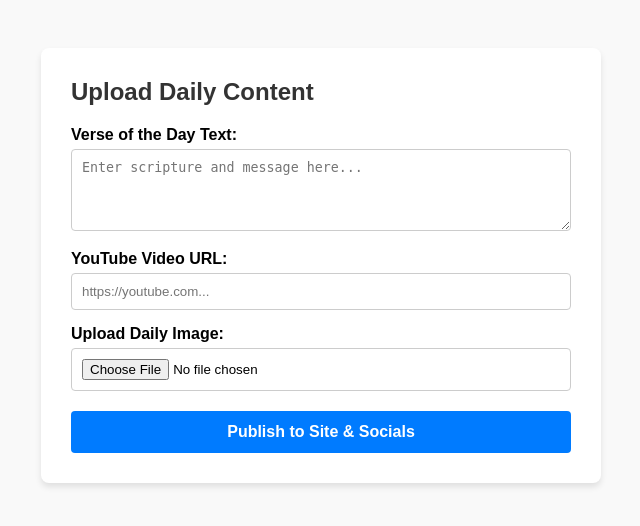
After one commit to nsieffert/FaithFellowship, a Flask app: page /admin-dashboard in a window 1280 px wide. The commit adds this page. Shown: the top 526 px of the page, without its empty margins (319-959 px from the left). Run offline with Flask 3, Linux system fonts and the light colour scheme; the visitor is signed in with stand-in values (Sample User, id 1).

Commit message:
Added an admin page, files and changes to accomodate automatic posting to Zapier.

```diff
--- a/app.py
+++ b/app.py
@@ -1,21 +1,26 @@
-from flask import Flask, render_template, redirect, jsonify, url_for, flash
+import os
+import secret
+from flask import Flask, render_template, redirect, jsonify, url_for, flash, session
 from flask import Flask, request, render_template_string
-import smtplib
-from email.mime.text import MIMEText
-from email.mime.multipart import MIMEMultipart
-import os
+import requests
 import sqlite3
-
-# deactivate the items for email and try a database instead - secret, email key, pwd key
-# import secret
-# Load Gmail credentials from environment variables for security
-# EMAIL_KEY = os.getenv(secret.EMAIL_KEY)
-# PASSWORD_KEY = os.getenv(secret.PASSWORD_KEY)
-
+from werkzeug.utils import secure_filename
+import json
 
 app = Flask(__name__)
 application = app
 app.secret_key = 'supercalifrag' # Required for flash messages
+
+# Set your master password here
+ADMIN_PASSWORD = secret.ADMIN_KEY
+
+# Tell Flask where to save your uploaded images inside the static folder
+UPLOAD_FOLDER = os.path.join('static', 'images')
+app.config['UPLOAD_FOLDER'] = UPLOAD_FOLDER
+
+# 👇 MAKE SURE THIS EXACT LINE IS HERE 👇
+DATA_FILE = 'current_verse.json'
+
 @app.route('/')
 def index():
     return render_template('index.html')
@@ -98,33 +103,106 @@ def form():
     with open("contact.html", "r") as f:
         return f.read()
 
-# @app.route("/send", methods=["POST"])
-# def send_email():
-#         name = request.form.get("name")
-#         email = request.form.get("email")
-#         message = request.form.get("message")
+# Do not change anything above this line! Except new imports
 
-#         if not all([name, email, message]):
-#             return "All fields are required.", 400
-#
-#         # Create the email - deactivate from here to try database
-#         msg = MIMEMultipart()
-#         msg["From"] = secret.EMAIL_KEY
-#         msg["To"] = secret.EMAIL_KEY  # Send to yourself
-#         msg["Subject"] = f"New Contact Form Submission from {name}"
-#
-#         body = f"Name: {name}\nEmail: {email}\n\nMessage:\n{message}"
-#         msg.attach(MIMEText(body, "plain"))
-#
-#         # Send via Gmail SMTP
-#         with smtplib.SMTP_SSL("smtp.gmail.com", 465) as server:
-#             server.login(secret.EMAIL_KEY, secret.PASSWORD_KEY)
-#             server.send_message(msg)
-#             # msg["Cc"] = email_from_form - not quite sure how this works yet.
-#
-#         return jsonify({"status": "success", "message": "Your message has been sent successfully!"})
-#
-#
+# 1. NEW: The Login Page Route
+@app.route('/admin-login', methods=['GET', 'POST'])
+def admin_login():
+    if request.method == 'POST':
+        # Grab the password typed into the login form
+        typed_password = request.form.get('password')
+
+        # Verify if the password matches your master password
+        if typed_password == ADMIN_PASSWORD:
+            session['logged_in'] = True  # Give the user their "wristband"
+            return redirect(url_for('admin_page'))
+        else:
+            return render_template('login.html', error="Incorrect password. Try again.")
+
+    return render_template('login.html', error=None)
+
+
+# 2. UPDATED: Your Admin Dashboard Route (Protected)
+@app.route('/admin-dashboard')
+def admin_page():
+    # Check if the user has the "wristband" cookie. If not, kick them out to login.
+    if not session.get('logged_in'):
+        return redirect(url_for('admin_login'))
+
+    return render_template('admin.html')
+
+
+# 3. The Form Submission Route (Protected for safety)
+@app.route('/publish-daily', methods=['POST'])
+def publish_daily():
+    if not session.get('logged_in'):
+        return "Unauthorized access denied.", 403
+
+    verse_text = request.form.get('verse')
+    youtube_url = request.form.get('youtube_url')
+    image_file = request.files.get('image_file')
+
+    embed_url = ""
+    if youtube_url:
+        if "watch?v=" in youtube_url:
+            # Safely strips everything before the ID, and splits off any extra trailing parameters like playlists
+            video_id = youtube_url.split("watch?v=")[1].split("&")[0]
+            embed_url = f"https://youtube.com{video_id}"
+        elif "youtu.be/" in youtube_url:
+            # Safely handles mobile share links
+            video_id = youtube_url.split("youtu.be/")[1].split("?")[0]
+            embed_url = f"https://youtube.com{video_id}"
+        else:
+            embed_url = youtube_url
+    # ----------------------------------------
+
+    # 2. FIXED IMAGE SAVING AND PLACEHOLDER
+    if image_file and image_file.filename != '':
+        filename = secure_filename(image_file.filename)
+
+        # This line will now work perfectly since you created the static/images folder!
+        image_file.save(os.path.join(app.config['UPLOAD_FOLDER'], filename))
+
+        # Hardcoded real internet image so Zapier doesn't fail locally
+        public_image_url = f"https://faithfellowshipterrell.org{filename}"
+    else:
+        public_image_url = ""
+
+    daily_content = {
+        "verse": verse_text,
+        "youtube_video": embed_url,
+        "image": public_image_url
+    }
+
+    # Save data locally to your JSON file
+    with open(DATA_FILE, 'w') as file:
+        json.dump(daily_content, file)
+
+    # Send data to Zapier
+    zapier_webhook_url = "https://hooks.zapier.com/hooks/catch/28051022/42s1dq0/"
+
+    # NEW CODE: This tricks Zapier's firewall into treating Python like a normal browser
+    custom_headers = {
+        'User-Agent': 'Mozilla/5.0 (Windows NT 10.0; Win64; x64) AppleWebKit/537.36 (KHTML, like Gecko) Chrome/120.0.0.0 Safari/537.36',
+        'Connection': 'close'  # Explicitly closes the connection after passing data safely
+    }
+
+    try:
+        # We pass both the data and our custom browser headers mask
+        response = requests.post(zapier_webhook_url, json=daily_content, headers=custom_headers)
+        print(f"Zapier Status Code: {response.status_code}")
+    except Exception as e:
+        print(f"Automation failed: {e}")
+
+    return "Successfully published to website and sent to social media!"
+
+
+# 4. OPTIONAL: A Logout Route to clear your cookie when done
+@app.route('/admin-logout')
+def admin_logout():
+    session.pop('logged_in', None)  # Destroy the digital wristband
+    return "You have been logged out safely."
+
 
 if __name__ == '__main__':
     app.run(debug=True)
--- a/static/style.css
+++ b/static/style.css
@@ -88,7 +88,7 @@ ul li a:hover {
 }
 /*leave as is*/
 .logo-and-menu-dark-on-light ul li {
-    color: black;
+    color: white;
     font-weight: bold;
     cursor: pointer;
 }
--- /dev/null
+++ b/templates/admin.html
@@ -0,0 +1,39 @@
+<!DOCTYPE html>
+<html lang="en">
+<head>
+    <meta charset="UTF-8">
+    <title>Daily Verse Admin Dashboard</title>
+    <style>
+        body { font-family: Arial, sans-serif; background-color: #f9f9f9; padding: 40px; }
+        .form-container { max-width: 500px; margin: 0 auto; background: white; padding: 30px; border-radius: 8px; box-shadow: 0 4px 6px rgba(0,0,0,0.1); }
+        h2 { margin-top: 0; color: #333; }
+        label { font-weight: bold; display: block; margin-top: 15px; margin-bottom: 5px; }
+        textarea, input[type="url"], input[type="file"] { width: 100%; padding: 10px; border: 1px solid #ccc; border-radius: 4px; box-sizing: border-box; }
+        button { margin-top: 20px; width: 100%; background: #007bff; color: white; border: none; padding: 12px; border-radius: 4px; font-size: 16px; cursor: pointer; font-weight: bold; }
+        button:hover { background: #0056b3; }
+    </style>
+</head>
+<body>
+
+    <div class="form-container">
+        <h2>Upload Daily Content</h2>
+
+        <!-- The action="/publish-daily" matches your Flask route exactly -->
+        <!-- enctype="multipart/form-data" allows your image file to be sent safely -->
+        <form action="/publish-daily" method="POST" enctype="multipart/form-data">
+
+            <label for="verse">Verse of the Day Text:</label>
+            <textarea id="verse" name="verse" rows="4" placeholder="Enter scripture and message here..." required></textarea>
+
+            <label for="youtube_url">YouTube Video URL:</label>
+            <input type="url" id="youtube_url" name="youtube_url" placeholder="https://youtube.com...">
+
+            <label for="image_file">Upload Daily Image:</label>
+            <input type="file" id="image_file" name="image_file" accept="image/*" required>
+
+            <button type="submit">Publish to Site & Socials</button>
+        </form>
+    </div>
+
+</body>
+</html>
--- a/templates/watch.html
+++ b/templates/watch.html
@@ -7,7 +7,7 @@
     <link href="https://fonts.googleapis.com/css2?family=Kalnia:wght@100..700&family=Story+Script&display=swap" rel="stylesheet">
     <link rel="stylesheet" href="/static/style.css">
     <meta charset="UTF-8">
-    <title>FaithFellowship</title>
+    <title>Faith Fellowship</title>
 
     <style>
     body {
@@ -21,9 +21,8 @@
     <a href="https://faithfellowshipterrell.org">
         <img src="../static/ffcotnblackwhite.png" class="justlogo" alt="centered"></a>
     </div>
-    <div class="spacer">
+    <div class="spacer"></div>
 
-    </div>
     <div>
     <ul>
 {#      <li><a href="home">Home</a></li>#}
```
Also changed, not shown: templates/blog.html (+93 -0 lines), templates/daily-verse.html (+7 -1 lines), templates/login.html (added, +27 -0 lines).
